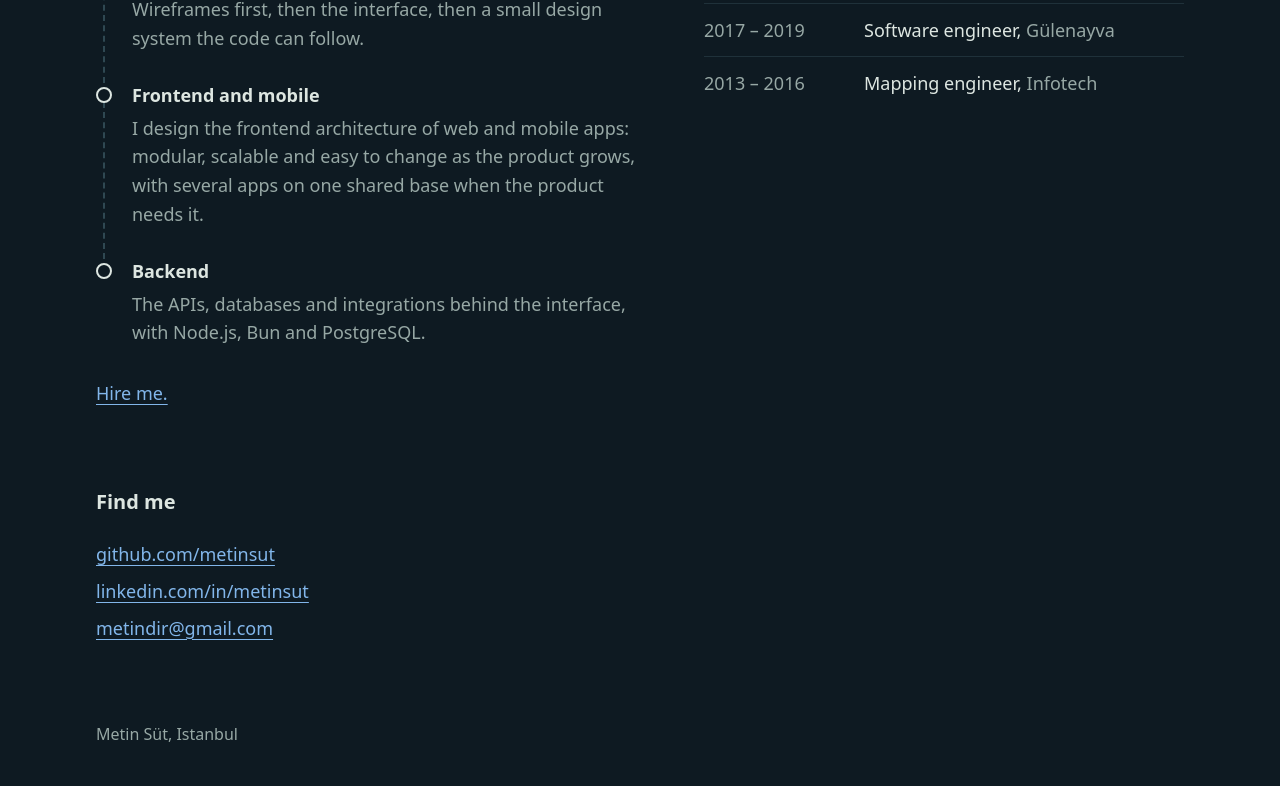
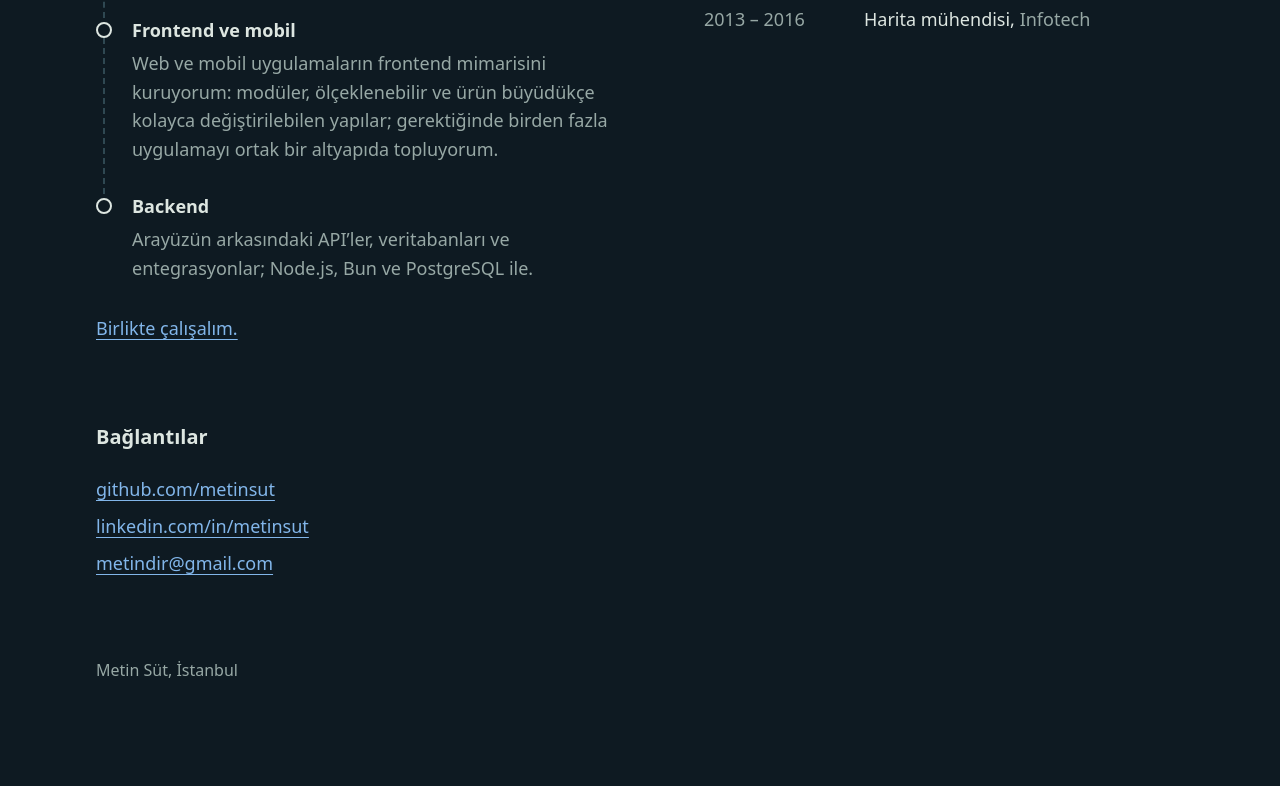
Before and after one commit to metinsut/metinsut.com, an Astro site: page / in a window 1280 px wide. Shown: the part 1023-1809 px from the top of the page. After the commit the page ends 1745 px from the top, so only its background shows below. Built offline with nearby package versions, Linux system fonts and the light colour scheme; Astro itself is replaced by a stand-in of ours.

Commit message:
Make Turkish the default language
Turkish pages move to / and /birlikte-calisalim, English to /en and
/en/hire-me, and x-default points to the Turkish home. Firebase
redirects the old /tr, /tr/birlikte-calisalim and /hire-me addresses.

Co-Authored-By: Claude Opus 5.5 <noreply@anthropic.com>

```diff
--- a/src/i18n.ts
+++ b/src/i18n.ts
@@ -2,8 +2,8 @@ export type Lang = 'en' | 'tr';
 export type Page = 'home' | 'hire';
 
 export const routes: Record<Lang, Record<Page, string>> = {
-  en: { home: '/', hire: '/hire-me' },
-  tr: { home: '/tr', hire: '/tr/birlikte-calisalim' }
+  tr: { home: '/', hire: '/birlikte-calisalim' },
+  en: { home: '/en', hire: '/en/hire-me' }
 };
 
 export const contact = {
--- a/src/layouts/Layout.astro
+++ b/src/layouts/Layout.astro
@@ -28,7 +28,7 @@ const canonical = new URL(routes[lang][page], site);
     <link rel="canonical" href={canonical} />
     <link rel="alternate" hreflang="en" href={new URL(routes.en[page], site)} />
     <link rel="alternate" hreflang="tr" href={new URL(routes.tr[page], site)} />
-    <link rel="alternate" hreflang="x-default" href={new URL(routes.en[page], site)} />
+    <link rel="alternate" hreflang="x-default" href={new URL(routes.tr[page], site)} />
     <meta property="og:title" content={title} />
     <meta property="og:description" content={description} />
     <meta property="og:url" content={canonical} />
--- a/src/pages/hire-me.astro
+++ b/src/pages/birlikte-calisalim.astro
@@ -2,4 +2,4 @@
 import HireMe from '../components/HireMe.astro';
 ---
 
-<HireMe lang="en" />
+<HireMe lang="tr" />
--- a/src/pages/tr/birlikte-calisalim.astro
+++ b/src/pages/en/hire-me.astro
@@ -2,4 +2,4 @@
 import HireMe from '../../components/HireMe.astro';
 ---
 
-<HireMe lang="tr" />
+<HireMe lang="en" />
--- a/src/pages/tr/index.astro
+++ b/src/pages/en/index.astro
@@ -2,4 +2,4 @@
 import Home from '../../components/Home.astro';
 ---
 
-<Home lang="tr" />
+<Home lang="en" />
--- a/src/pages/index.astro
+++ b/src/pages/index.astro
@@ -2,4 +2,4 @@
 import Home from '../components/Home.astro';
 ---
 
-<Home lang="en" />
+<Home lang="tr" />
```
Also changed, not shown: firebase.json, 1 other file.
